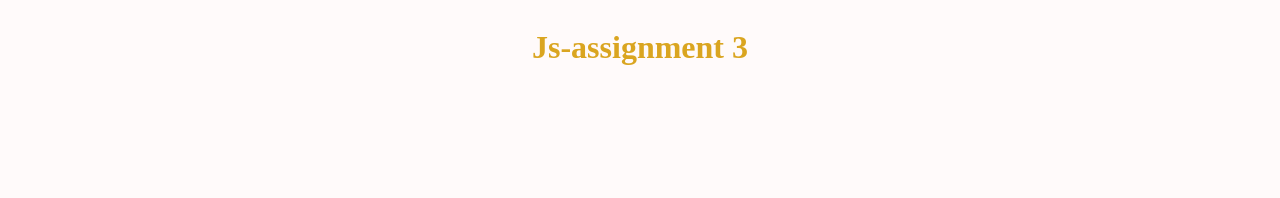
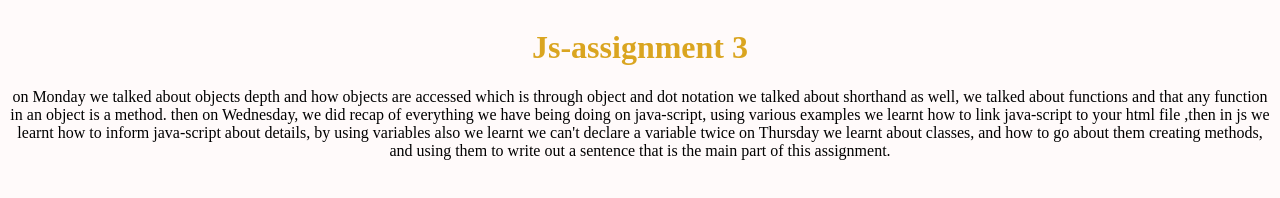
Before and after one commit to abdulmuheetowolabi-ops/MY-JS, a plain HTML site: page index.html in a window 1280 px wide. Drawn offline with Linux system fonts and the light colour scheme.

Commit message:
Update index.html with JavaScript learning notes
Added detailed notes on JavaScript concepts covered during the week.

```diff
--- a/index.html
+++ b/index.html
@@ -12,3 +12,10 @@
 
 </body>
 </html>
+
+on Monday we talked about objects depth and how objects are accessed which is through object and dot notation we talked about shorthand as well, we talked about functions and that any function in an object is a method.
+
+then on Wednesday, we did recap of everything we have being doing on java-script, using various examples we learnt how to link java-script to your html file ,then in js we learnt how to inform java-script about details, by using variables also we learnt we can't declare a variable twice
+
+on Thursday we learnt about classes, and how to go about them creating methods, and using them to write out a sentence that is the main part of this assignment.
+<!--  -->
```
